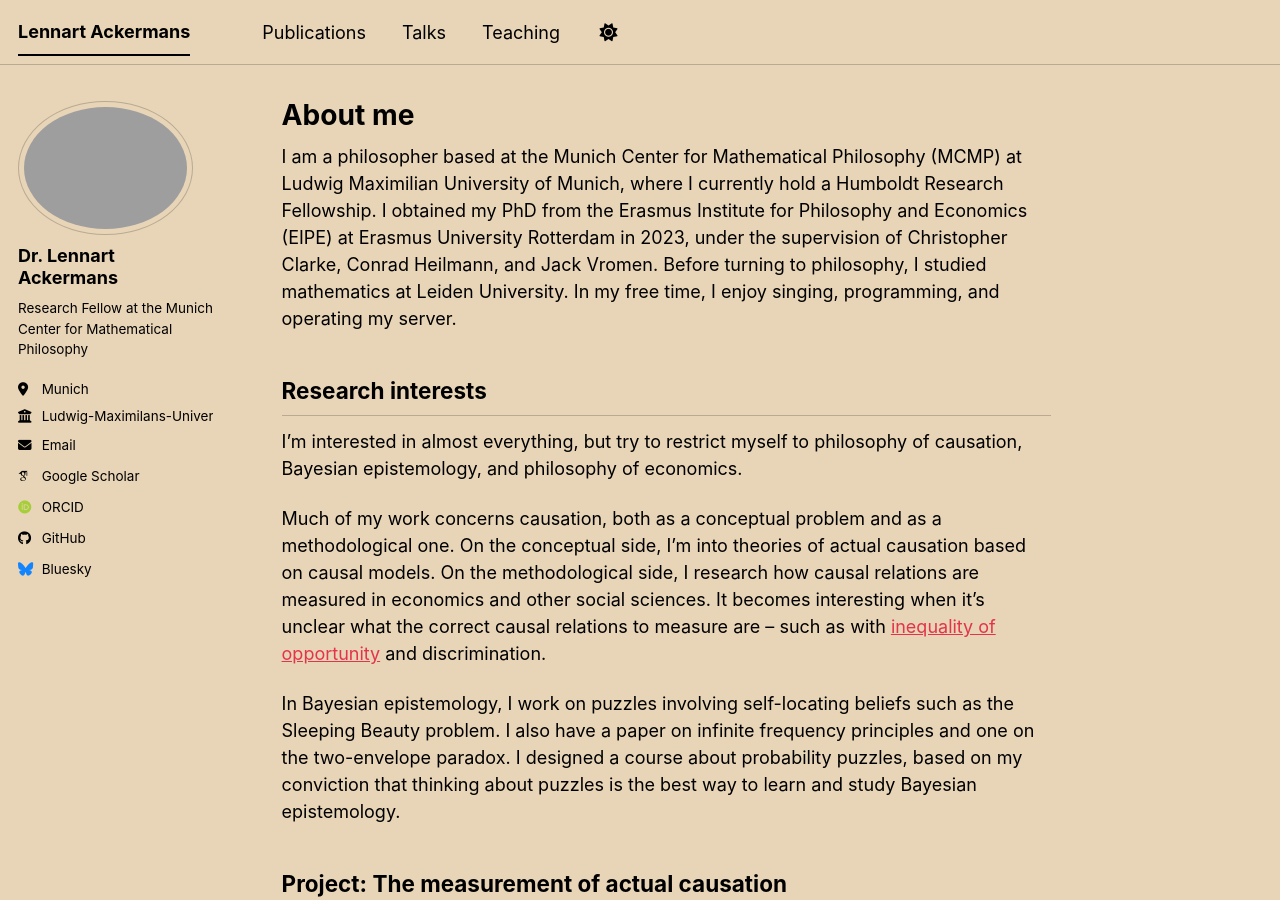
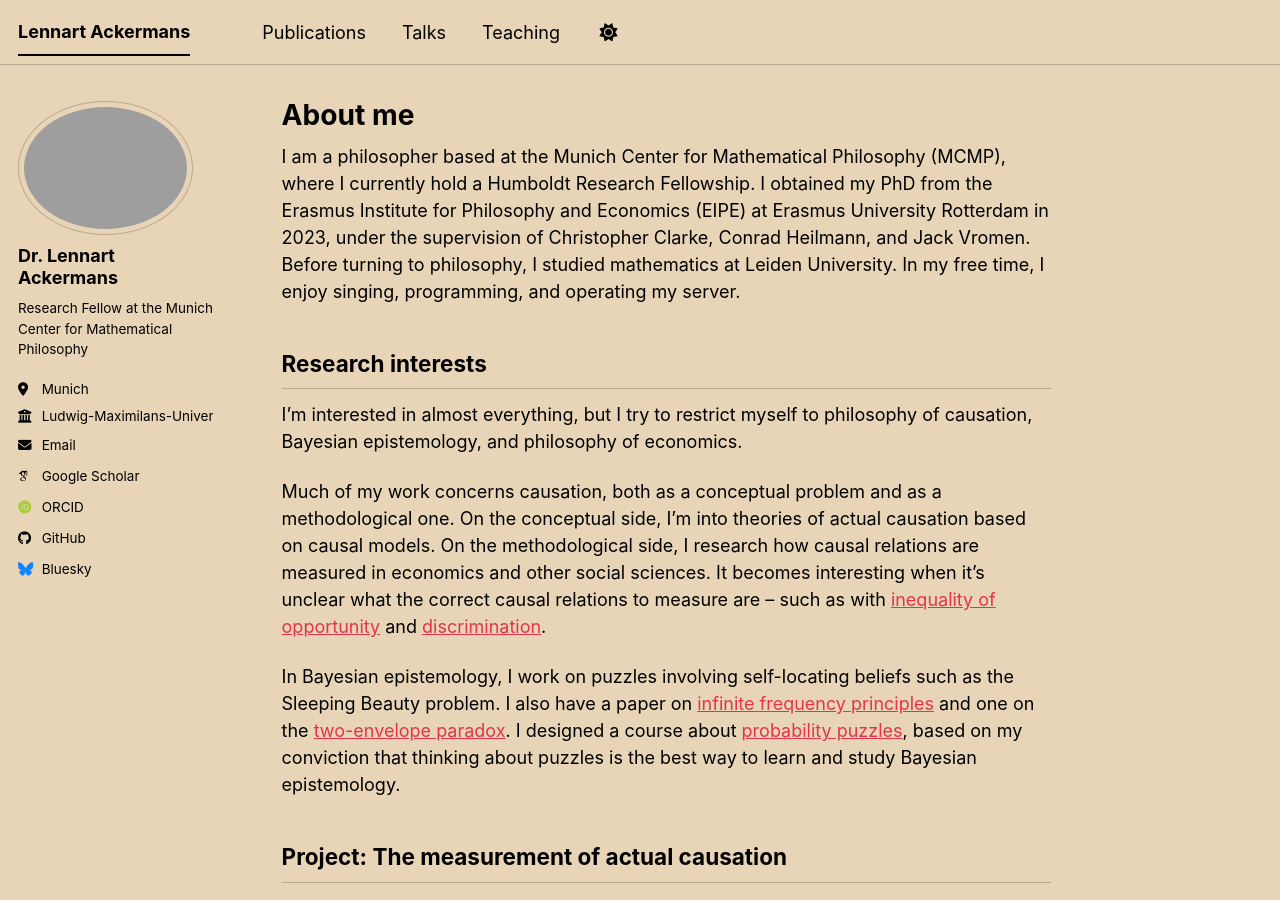
Before and after one commit to lennartack/lennartack.github.io, a Jekyll site: the page built from _pages/about.md, in a window 1280 px wide and 900 px high. Built offline with Jekyll 4.4.1, drawn with Linux system fonts in a browser that asks for light colours; some web fonts are replaced; a script bundle is joined from its source files by our own code; library files that are not in the unit come from our copies.

Commit message:
about updates

```diff
--- a/_config.yml
+++ b/_config.yml
@@ -86,12 +86,12 @@ author:
 publication_category:
   # books:
   #   title: 'Books'
+  preprints:
+    title: 'Preprints'
   manuscripts:
     title: 'Journal Articles'
   book-reviews:
     title: 'Book Reviews'
-  preprints:
-    title: 'Preprints'
   conferences:
     title: 'Presentations'
 
--- a/_pages/about.md
+++ b/_pages/about.md
@@ -7,15 +7,15 @@ redirect_from:
   - /about.html
 ---
 
-I am a philosopher based at the Munich Center for Mathematical Philosophy (MCMP) at Ludwig Maximilian University of Munich, where I currently hold a Humboldt Research Fellowship. I obtained my PhD from the Erasmus Institute for Philosophy and Economics (EIPE) at Erasmus University Rotterdam in 2023, under the supervision of Christopher Clarke, Conrad Heilmann, and Jack Vromen. Before turning to philosophy, I studied mathematics at Leiden University. In my free time, I enjoy singing, programming, and operating my server.
+I am a philosopher based at the Munich Center for Mathematical Philosophy (MCMP), where I currently hold a Humboldt Research Fellowship. I obtained my PhD from the Erasmus Institute for Philosophy and Economics (EIPE) at Erasmus University Rotterdam in 2023, under the supervision of Christopher Clarke, Conrad Heilmann, and Jack Vromen. Before turning to philosophy, I studied mathematics at Leiden University. In my free time, I enjoy singing, programming, and operating my server.
 
 ## Research interests
 
-I'm interested in almost everything, but try to restrict myself to philosophy of causation, Bayesian epistemology, and philosophy of economics.
+I'm interested in almost everything, but I try to restrict myself to philosophy of causation, Bayesian epistemology, and philosophy of economics.
 
-Much of my work concerns causation, both as a conceptual problem and as a methodological one. On the conceptual side, I'm into theories of actual causation based on causal models. On the methodological side, I research how causal relations are measured in economics and other social sciences. It becomes interesting when it's unclear what the correct causal relations to measure are -- such as with [inequality of opportunity]({% link _publications/2022-10-16-causal-bias-in-measures-of-inequality-of-opportunity.md %}) and discrimination.
+Much of my work concerns causation, both as a conceptual problem and as a methodological one. On the conceptual side, I'm into theories of actual causation based on causal models. On the methodological side, I research how causal relations are measured in economics and other social sciences. It becomes interesting when it's unclear what the correct causal relations to measure are -- such as with [inequality of opportunity]({% link _publications/2022-10-16-causal-bias-in-measures-of-inequality-of-opportunity.md %}) and [discrimination]({% link _talks/2026-04-23-leiden-discrimination-without-comparison.md %}).
 
-In Bayesian epistemology, I work on puzzles involving self-locating beliefs such as the Sleeping Beauty problem. I also have a paper on infinite frequency principles and one on the two-envelope paradox. I designed a course about probability puzzles, based on my conviction that thinking about puzzles is the best way to learn and study Bayesian epistemology.
+In Bayesian epistemology, I work on puzzles involving self-locating beliefs such as the Sleeping Beauty problem. I also have a paper on [infinite frequency principles]({% link _publications/2022-04-01-infinite-frequency-principles-of-direct-inference.md %}) and one on the [two-envelope paradox]({% link _publications/2026-03-04-four-formal-versions-of-the-two-envelope-paradox.md %}). I designed a course about [probability puzzles]({% _teaching/2025-fall-probability-puzzles-bayesian-epistemology.md %}), based on my conviction that thinking about puzzles is the best way to learn and study Bayesian epistemology.
 
 ## Project: The measurement of actual causation
 
```
